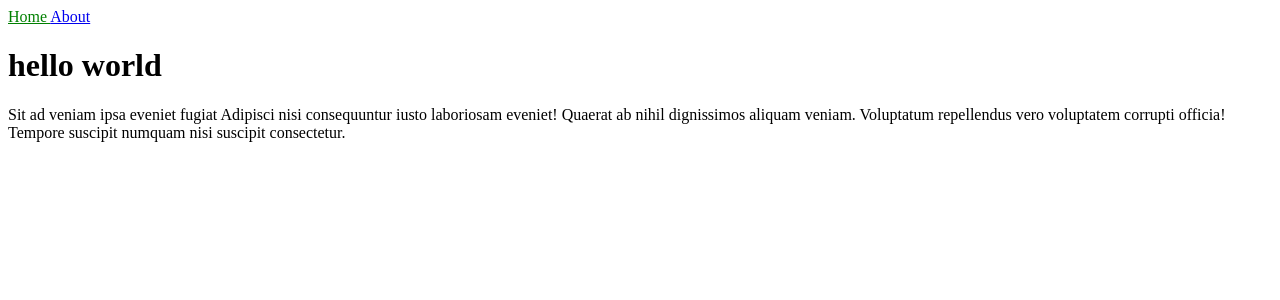
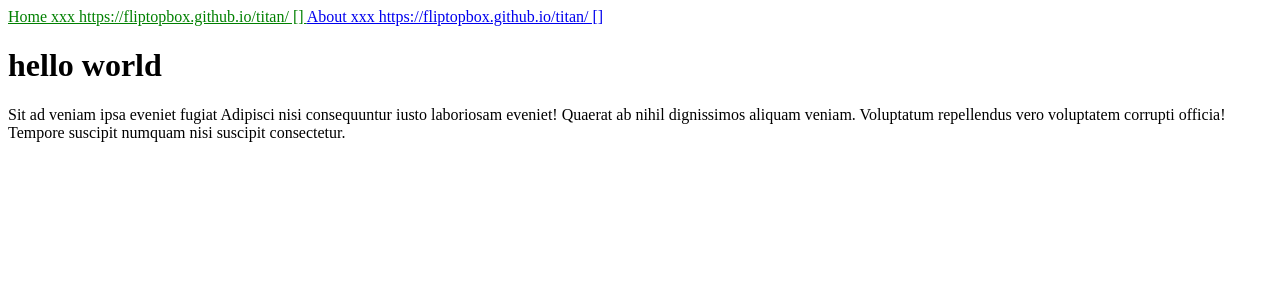
Before and after one commit to fliptopbox/titan, a Jekyll site: the page built from index.md, in a window 1280 px wide. Shown: the top 300 px of the page. Built offline with Jekyll 4.4.1, drawn with Linux system fonts in a browser that asks for light colours.

```diff
--- a/_config.yml
+++ b/_config.yml
@@ -23,7 +23,7 @@ email: response.write@gmail.com
 description: >- # this means to ignore newlines until "baseurl:"
   TITAN a loveletter to Avalon Hill, and a an age before the internet
 baseurl: "" # the subpath of your site, e.g. /blog
-url: "" # the base hostname & protocol for your site, e.g. http://example.com
+url: "https://fliptopbox.github.io/titan/" # the base hostname & protocol for your site, e.g. http://example.com
 twitter_username: fliptopbox13
 github_username:  fliptopbox
 
--- a/_data/navigation.yml
+++ b/_data/navigation.yml
@@ -1,4 +1,4 @@
 - name: Home
-  link: /titan/
+  link: /
 - name: About
-  link: about/
+  link: /about/
--- a/_includes/navigation.html
+++ b/_includes/navigation.html
@@ -1,7 +1,9 @@
 <nav>
     {% for item in site.data.navigation %}
       <a href="{{ item.link }}" {% if page.url == item.link %}class="current"{% endif %}>
-        {{ item.name }}
+        {{ item.name }} xxx
+        {{ site.url }}
+        [{{ relative_url }}]
       </a>
     {% endfor %}
 </nav>
```
Also changed, not shown: index.md (+1 -1 lines).
